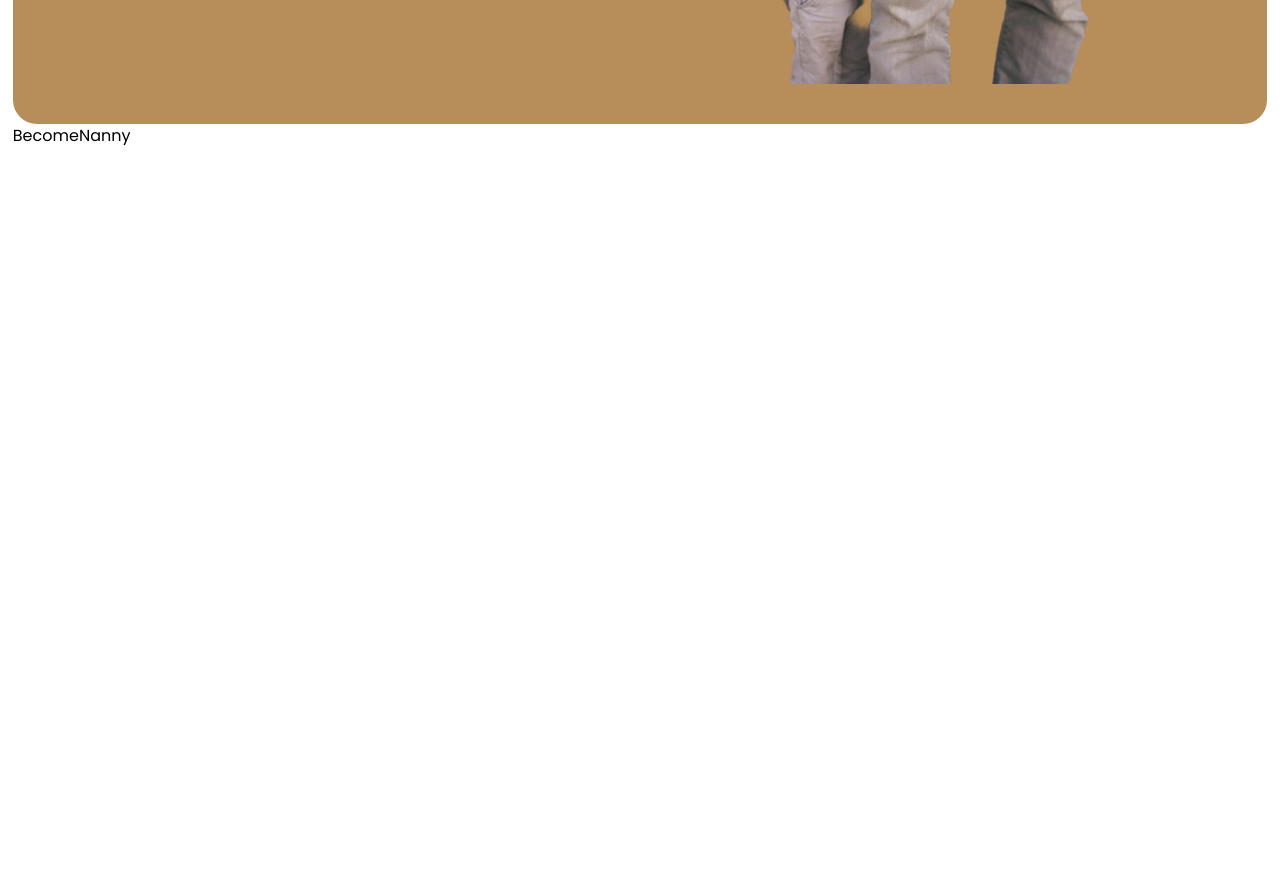
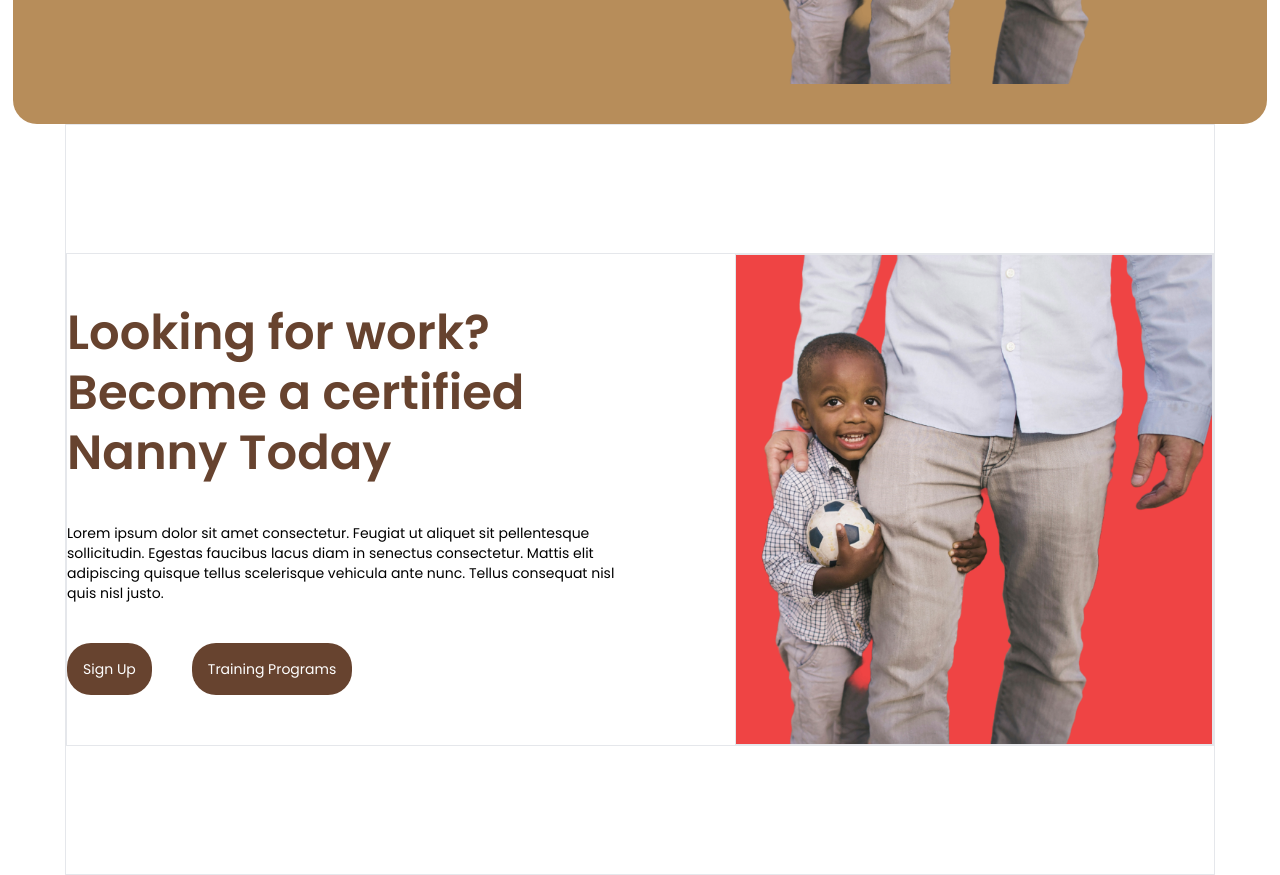
Before and after one commit to ChimwemweGwamba/nanny, a React (Create React App) app: page / in a window 1280 px wide. Shown: the part 5360-6235 px from the top of the page. Before the commit the page ends 5508 px from the top, so only its background shows below. Built offline with nearby package versions, Linux system fonts and the light colour scheme.

Commit message:
added sign up page

```diff
--- a/src/components/becomeNanny.js
+++ b/src/components/becomeNanny.js
@@ -1,8 +1,37 @@
-import React from 'react'
+import React from "react"
+import bannerImg from "../img/banner.png"
 
 function BecomeNanny() {
   return (
-    <div>BecomeNanny</div>
+    <div className="w-11/12 mx-auto py-20 lg:py-32 border">
+      <div className="flex lg:flex-row flex-col justify-between items-center gap-20 border">
+        <div className="lg:w-6/12 py-20 lg:py-0">
+          <p className="text-3xl lg:text-5xl text-secondary font-semibold leading-tight lg:leading-tight mb-10">
+            Looking for work? Become a certified Nanny Today
+          </p>
+
+          <p className="mb-10 text-sm">
+            Lorem ipsum dolor sit amet consectetur. Feugiat ut aliquet sit pellentesque sollicitudin. Egestas faucibus
+            lacus diam in senectus consectetur. Mattis elit adipiscing quisque tellus scelerisque vehicula ante nunc.
+            Tellus consequat nisl quis nisl justo.
+          </p>
+
+          <div className="">
+            <button className="text-white text-sm p-4 bg-secondary mr-10 rounded-3xl">
+              Sign Up
+            </button>
+
+            <button className="text-white text-sm p-4 bg-secondary mr-10 rounded-3xl">
+              Training Programs
+            </button>
+          </div>
+        </div>
+
+        <div className="lg:w-5/12 border bg-red-500">
+          <img src={bannerImg} alt="image" className="w-full h-auto object-cover" />
+        </div>
+      </div>
+    </div>
   )
 }
 
```
